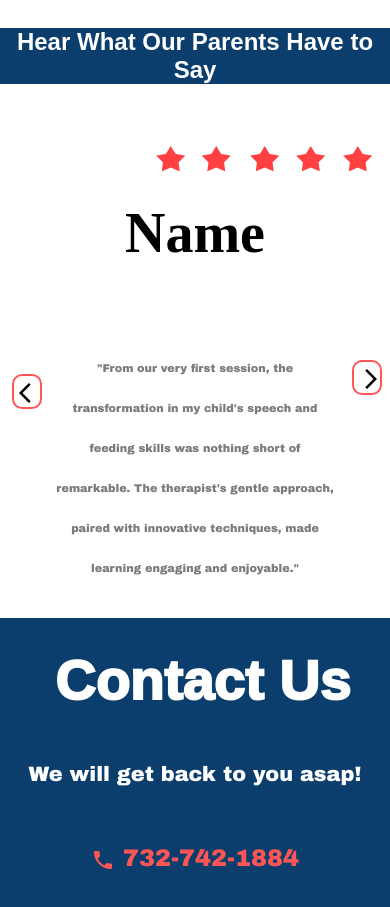
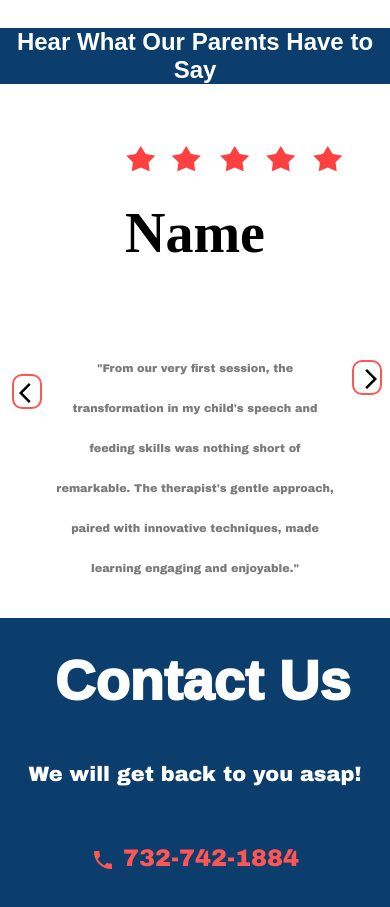
Before and after one commit to vgalante2/love2communicate, a React (Create React App) app: page / in a window 390 px wide. Shown: the part 1580-2487 px from the top of the page. Built offline with nearby package versions, Linux system fonts and the light colour scheme; a web font is replaced by a local one.

Commit message:
test edit

```diff
--- a/src/styles/Testimonials/_testimonials.scss
+++ b/src/styles/Testimonials/_testimonials.scss
@@ -80,7 +80,7 @@
    @media( max-width: 767px) {
      height: 50px;
      width: auto;
-     left: 140px;
+     left: 110px;
      top: 20px;
 }
    }
--- a/src/styles/index.css
+++ b/src/styles/index.css
@@ -642,7 +642,7 @@ img {
   .slick-list img {
     height: 50px;
     width: auto;
-    left: 140px;
+    left: 110px;
     top: 20px;
   }
 }
```
